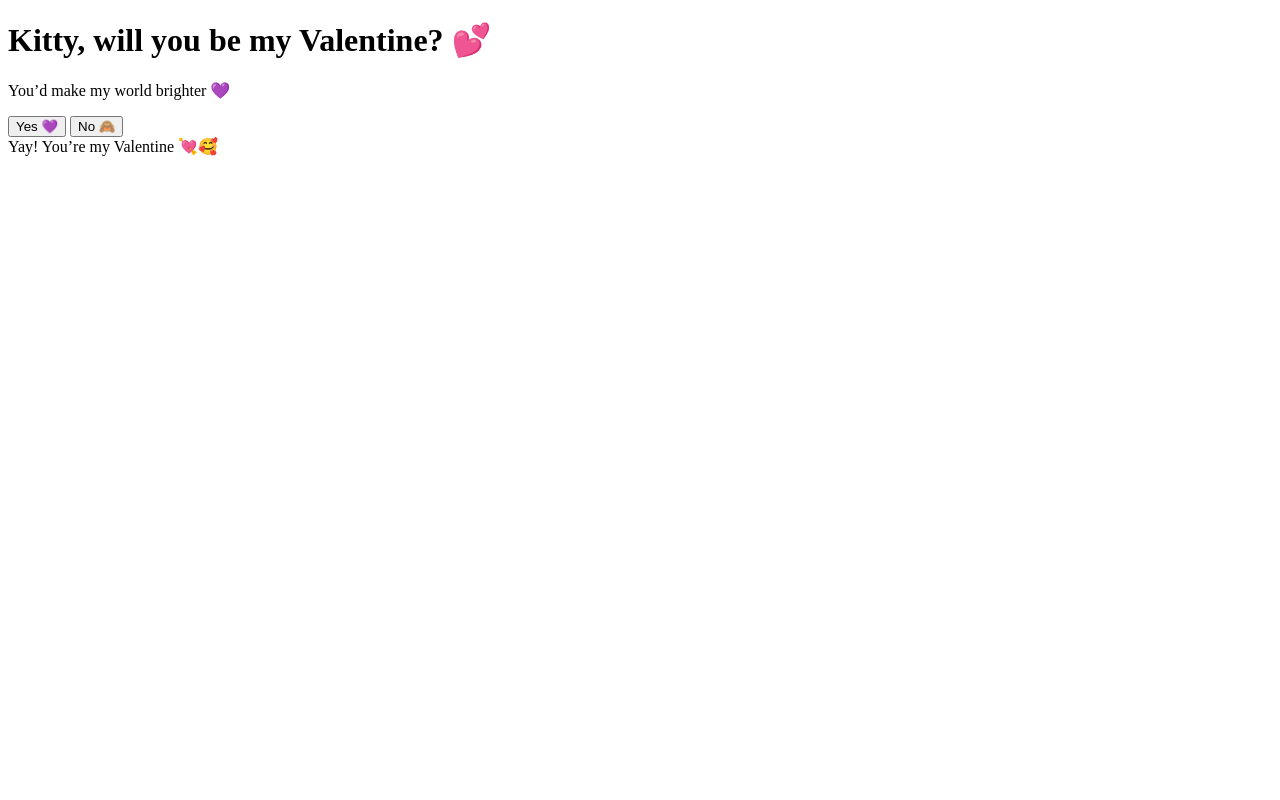
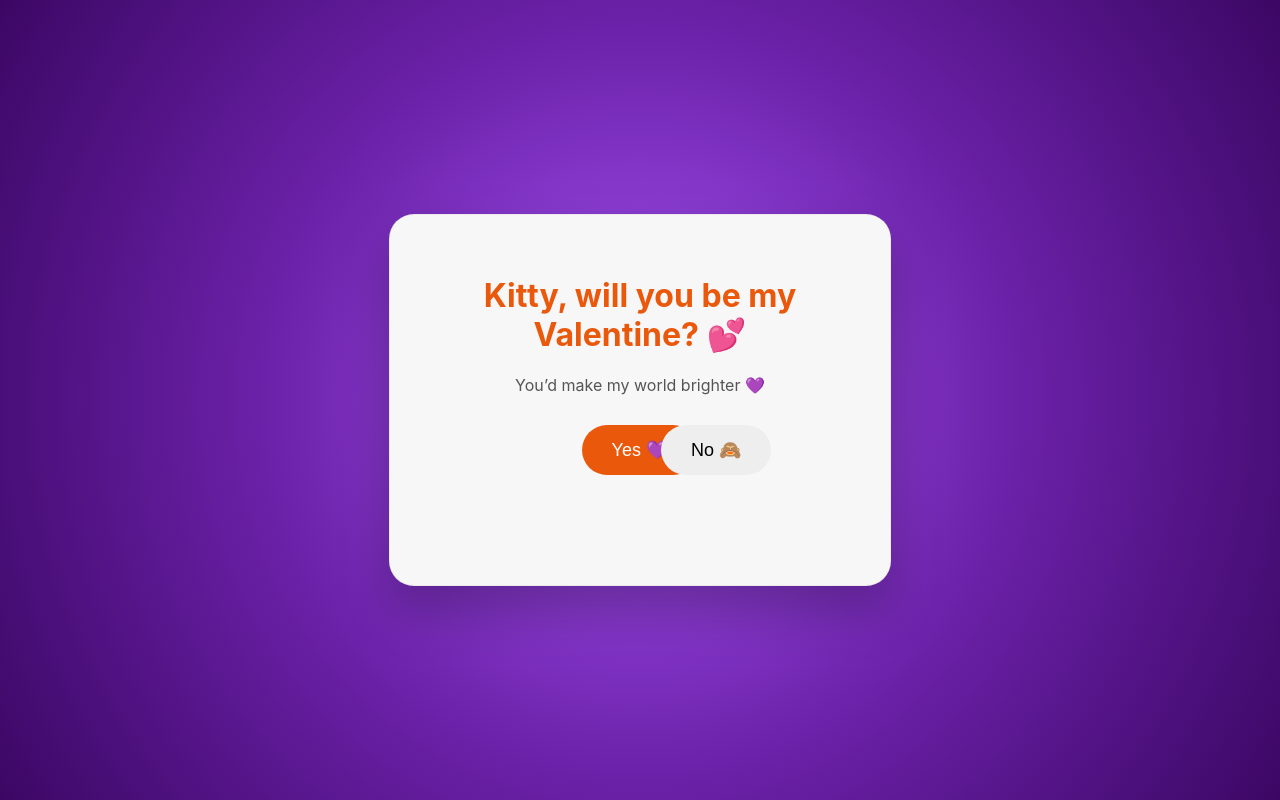
Before and after one commit to stgkuria-lab/ktyval, a plain HTML site: page index.html in a window 1280 px wide. Drawn offline with Linux system fonts and the light colour scheme.

Commit message:
Update index.html

```diff
--- a/index.html
+++ b/index.html
@@ -5,7 +5,68 @@
 <meta name="viewport" content="width=device-width, initial-scale=1.0" />
 <title>Will You Be My Valentine? 💜</title>
 <style>
-  /* ... Your existing styles ... */
+body {
+  margin: 0;
+  height: 100vh;
+  display: flex;
+  align-items: center;
+  justify-content: center;
+  background: radial-gradient(circle at center, #a855f7, #6b21a8, #3b0764);
+  font-family: -apple-system, BlinkMacSystemFont, "Segoe UI", sans-serif;
+  overflow: hidden;
+}
+
+.card {
+  background: #f7f7f7;
+  padding: 40px;
+  border-radius: 25px;
+  border: 1px solid rgba(0,0,0,0.05);
+  box-shadow: 0 25px 50px rgba(0,0,0,0.25);
+  text-align: center;
+  max-width: 420px;
+  width: 90%;
+  animation: popIn 0.9s ease;
+}
+
+@keyframes popIn {
+  from { transform: scale(0.85); opacity: 0; }
+  to { transform: scale(1); opacity: 1; }
+}
+
+h1 { color: #ea580c; }
+p { color: #555; margin-bottom: 30px; }
+
+.buttons {
+  position: relative;
+  height: 120px;
+}
+
+button {
+  padding: 14px 30px;
+  font-size: 18px;
+  border: none;
+  border-radius: 40px;
+  cursor: pointer;
+}
+
+#yesBtn {
+  background: #ea580c;
+  color: #fff;
+}
+
+#noBtn {
+  background: #eee;
+  position: absolute;
+  left: 55%;
+}
+
+.message {
+  display: none;
+  font-size: 22px;
+  color: #ea580c;
+  margin-top: 20px;
+}
+
 #continueBtn {
   display: none;
   margin-top: 20px;
@@ -17,8 +78,19 @@
   color: white;
   cursor: pointer;
 }
+
+.heart, .confetti {
+  position: absolute;
+  animation: floatUp 4s linear forwards;
+}
+
+@keyframes floatUp {
+  from { transform: translateY(0); opacity: 1; }
+  to { transform: translateY(-700px); opacity: 0; }
+}
 </style>
 </head>
+
 <body>
 <div class="card">
   <h1 id="question">Kitty, will you be my Valentine? 💕</h1>
@@ -115,11 +187,9 @@
     }
 
     if (isIosSafari()) {
-      // Show Continue button after audio ends (or immediately if already ended)
       continueBtn.style.display = "inline-block";
       continueBtn.onclick = redirectToWhatsApp;
     } else {
-      // For other browsers, redirect after audio ends or fallback after duration + 1s
       var redirected = false;
       sound.onended = function () {
         if (!redirected) {
@@ -127,12 +197,13 @@
           redirectToWhatsApp();
         }
       };
+      var durationMs = (sound.duration && !isNaN(sound.duration)) ? (sound.duration * 1000) : 4000;
       setTimeout(function () {
         if (!redirected) {
           redirected = true;
           redirectToWhatsApp();
         }
-      }, (sound.duration * 1000) + 1000);
+      }, durationMs + 1000);
     }
   });
 
```
Lines whose indentation alone changed are shown as unchanged.
